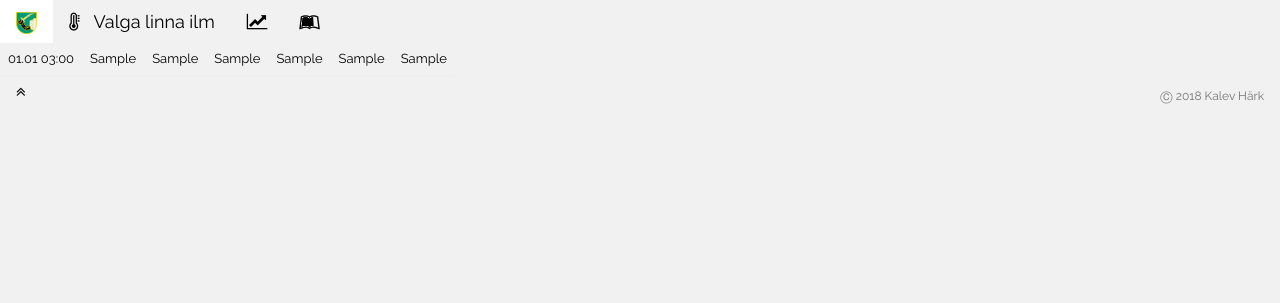
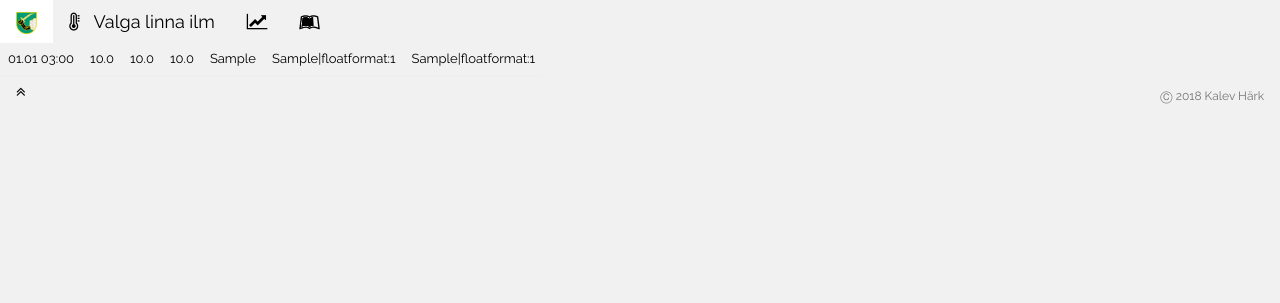
Before and after one commit to kalevhark/kroonika, a Django app: template ilm/templates/ilm/forecasts.html in a window 1280 px wide. Shown: the top 303 px of the page. Run offline with Django 3.2, Linux system fonts and the light colour scheme; the template is opened without the code that fills it: most values are stand-ins (such as "Sample title", 1, 10 or a date in 2020); some libraries are stand-ins or nearby versions.

```diff
--- a/ilm/templates/ilm/forecasts.html
+++ b/ilm/templates/ilm/forecasts.html
@@ -18,12 +18,12 @@
 		{% for timestamp, data in forecast.items %}
 			<tr>
 				<td>{{ timestamp|timestamp_to_time|date:"d.m H:i" }}</td>
-				<td>{{ data.0 }}</td>
-				<td>{{ data.2 }}</td>
-				<td>{{ data.4 }}</td>
+				<td>{{ data.0|floatformat:1 }}</td>
+				<td>{{ data.2|floatformat:1 }}</td>
+				<td>{{ data.4|floatformat:1 }}</td>
 				<td>{{ data.1 }}</td>
-				<td>{{ data.3 }}</td>
-				<td>{{ data.5 }}</td>
+				<td>{{ data.3 }}|floatformat:1</td>
+				<td>{{ data.5 }}|floatformat:1</td>
 			</tr>
 		{% endfor %}
 			</table>
```
